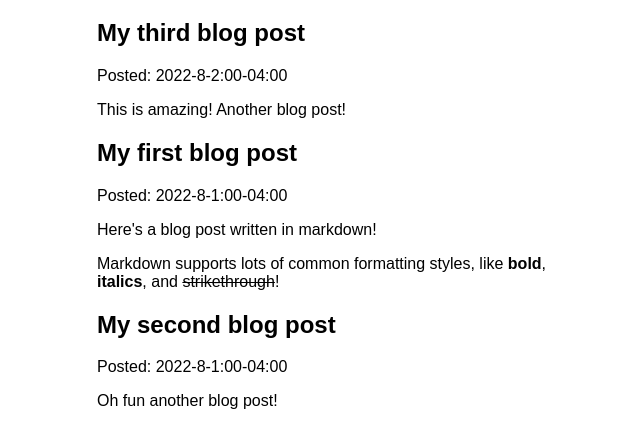
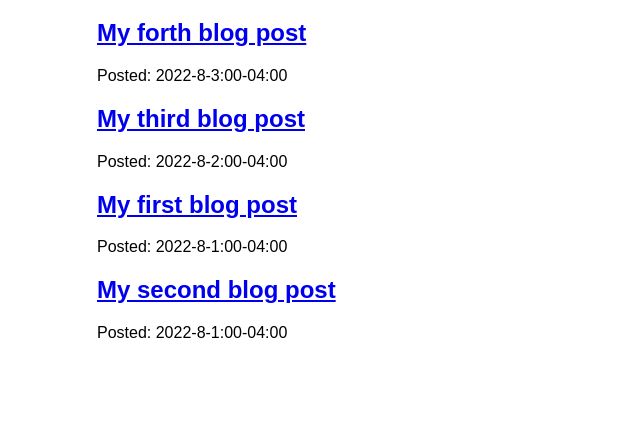
Before and after one commit to UnsignedArduino/Testing-Gatsby, a Gatsby site: page /blog in a window 1280 px wide. Shown: the part 157-604 px from the top of the page, without its empty margins (293-933 px from the left). Built offline with nearby package versions, Linux system fonts and the light colour scheme; Gatsby itself is replaced by a stand-in of ours.

Commit message:
Finish part 6

```diff
--- /dev/null
+++ b/blog/post4.mdx
@@ -0,0 +1,6 @@
+---
+title: "My forth blog post"
+date: 2022-8-3:00-04:00
+---
+
+Look at this! If I create a new post in the `/blog` folder, then it automatically makes a new page for me!
--- a/src/pages/blog.js
+++ b/src/pages/blog/index.js
@@ -1,7 +1,6 @@
 import * as React from "react";
-import { graphql } from "gatsby";
-import { MDXRenderer } from "gatsby-plugin-mdx";
-import Layout from "../components/Layout";
+import { Link, graphql } from "gatsby";
+import Layout from "../../components/Layout";
 
 const BlogPage = ({ data }) => {
   return (
@@ -9,11 +8,12 @@ const BlogPage = ({ data }) => {
       {
         data.allMdx.nodes.map((node) => (
           <article key={node.id}>
-            <h2>{node.frontmatter.title}</h2>
+            <h2>
+              <Link to={`/blog/${node.slug}`}>
+                {node.frontmatter.title}
+              </Link>
+            </h2>
             <p>Posted: {node.frontmatter.date}</p>
-            <MDXRenderer>
-              {node.body}
-            </MDXRenderer>
           </article>
         ))
       }
@@ -30,7 +30,7 @@ export const query = graphql`
           title
         }
         id
-        body
+        slug
       }
     }
   }
```
Also changed, not shown: src/pages/blog/{mdx.slug}.js (added, +29 -0 lines).
